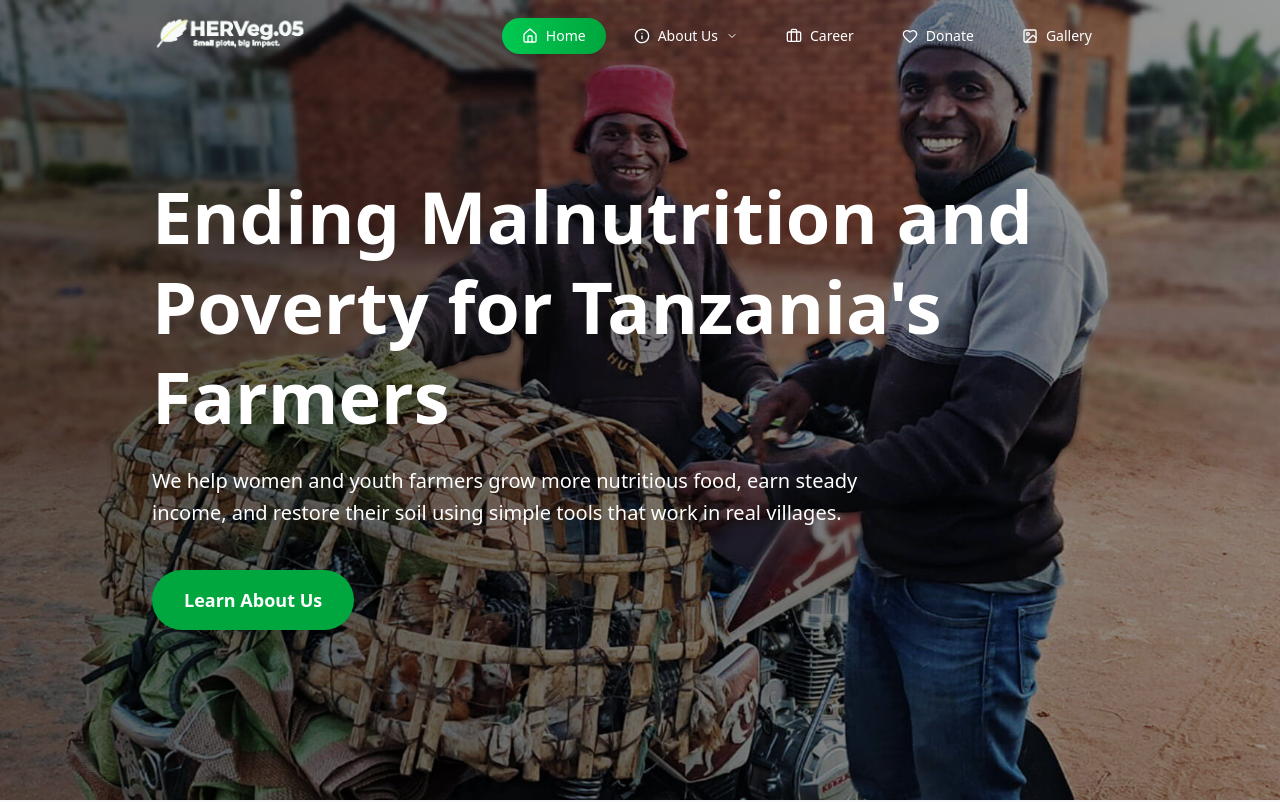
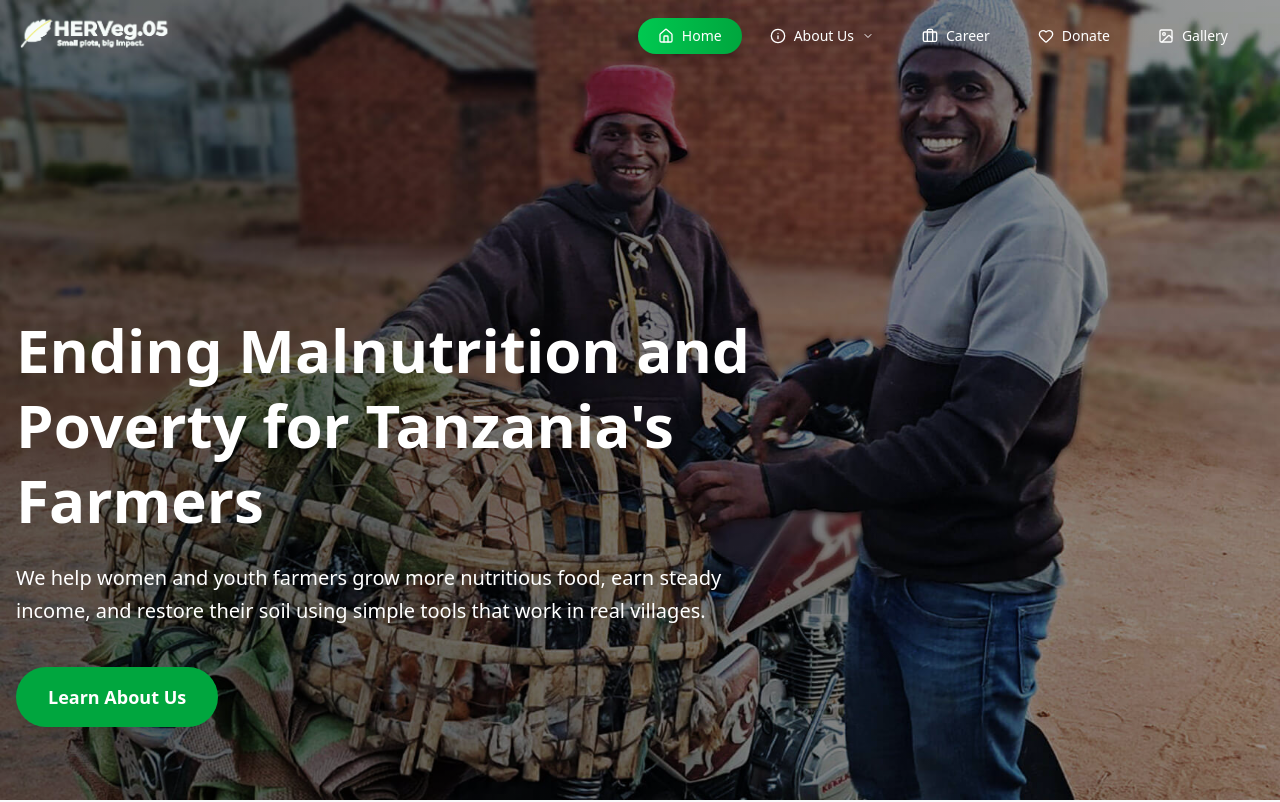
Before and after one commit to Mhando-Z/HervegWeb, a Next.js app: page / in a window 1280 px wide. Shown: the top 802 px of the page. Built offline with nearby package versions, Linux system fonts and the light colour scheme; a web font is replaced by a local one.

Commit message:
Phase One

```diff
--- a/src/components/HomePage.jsx
+++ b/src/components/HomePage.jsx
@@ -142,13 +142,13 @@ const HomePage = () => {
           initial={{ opacity: 0, y: 30 }}
           animate={{ opacity: 1, y: 0 }}
           transition={{ duration: 0.8 }}
-          className="relative z-20 w-full text-center md:text-left px-6 md:px-0 container mx-auto xl:mt-72  text-white"
+          className="relative z-20 w-full text-center md:text-left px-4 xl:container md:mt-60 mx-auto xl:mt-72  text-white"
         >
           <motion.h1
             initial={{ opacity: 0, y: 20 }}
             animate={{ opacity: 1, y: 0 }}
             transition={{ delay: 0.4, duration: 0.6 }}
-            className="text-4xl md:text-6xl max-w-5xl lg:text-7xl font-bold mb-6 leading-tight"
+            className="text-4xl md:text-6xl max-w-3xl xl:max-w-5xl lg:text-6xl xl:text-7xl font-bold mb-6 leading-tight"
           >
             Ending Malnutrition and Poverty for Tanzania's Farmers
           </motion.h1>
--- a/src/components/NavBar.jsx
+++ b/src/components/NavBar.jsx
@@ -88,11 +88,11 @@ function NavBar() {
         initial={{ y: -10, opacity: 0 }}
         animate={{ y: 0, opacity: 1 }}
         transition={{ type: "spring", stiffness: 100, damping: 20 }}
-        className={`fixed top-0 left-0 w-full z-50 px-4 md:px-0 py-3 ${
+        className={`fixed top-0 left-0 w-full z-50 px-4 py-3 ${
           visible ? "md:bg-white/80 md:backdrop-blur-xl" : ""
         }`}
       >
-        <div className="container mx-auto">
+        <div className="xl:container mx-auto">
           <div className="flex items-center justify-between">
             {/* Logo */}
             <motion.div whileHover={{ scale: 1.05 }} whileTap={{ scale: 0.95 }}>
```
